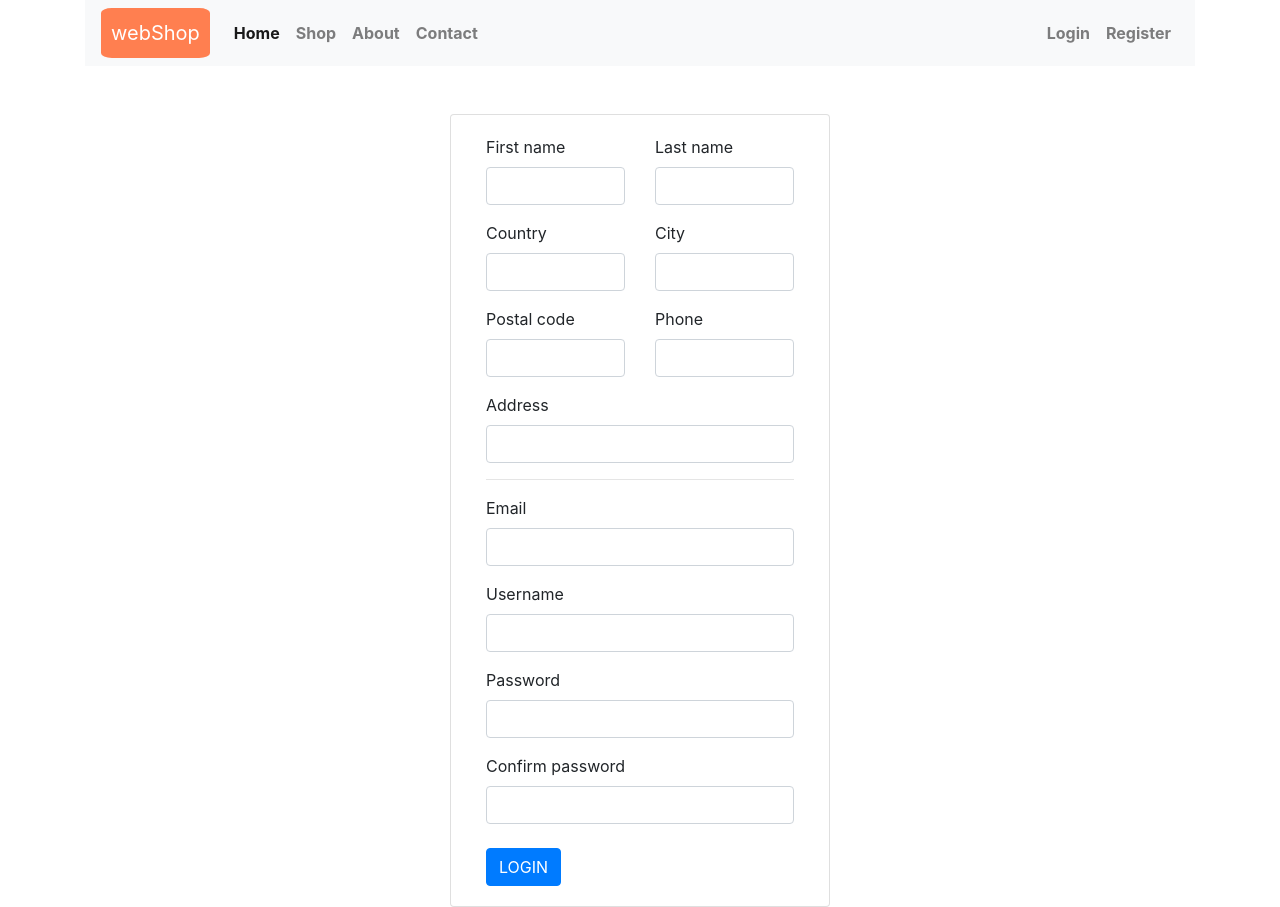
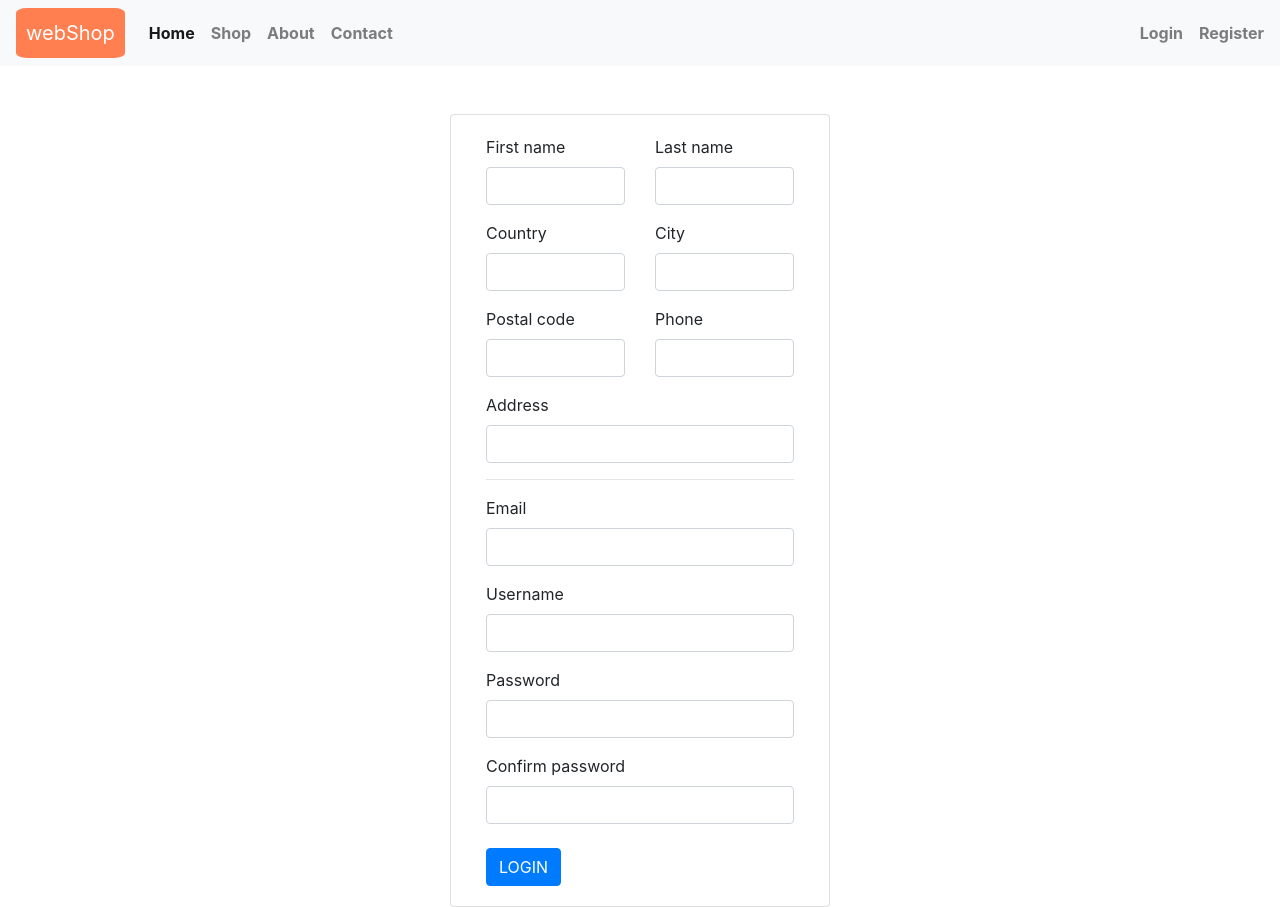
Before and after one commit to CojaONIX/webShop, a PHP site: page /views/register.php in a window 1280 px wide. Run offline with PHP 8.4, Linux system fonts and the light colour scheme; some libraries are stand-ins or nearby versions.

Commit message:
Modify navbar

```diff
--- a/views/components/nav.php
+++ b/views/components/nav.php
@@ -1,18 +1,21 @@
+<!-- TODO: ovde treba da se ispita da li je korisnik logovan, ako nije prikazi samo login/register -->
+<!-- TODO: ako jeste, prikazi, ostalo i logout... -->
+<!-- TODO: ako je korisnik admin (role === "admin" - treba da se prepravi baza) onda ubaci i link ka admin stranicama (ADMIN) -->
+<!-- TODO: mozda da se stavi podmeni za admina ako ima vise linkova/stranica, ili na admin stranicama da se ubaci jos jedan navbar -->
 
-<style>
+<!-- REMINDER: neka u tabeli "users" default "role" vrednost php postavlja kao "user", a rucno ce se unositi admini (role === "admin")  -->
 
-</style>
+<nav class="navbar navbar-expand-md navbar-light bg-light mb-5">
 
-<div class="container">
-  <nav class="navbar navbar-expand-md navbar-light bg-light ms-3 me-2 mb-5">
   <a id="logo" class="navbar-brand" href="home.php">webShop</a>
+
   <button class="navbar-toggler" type="button" data-toggle="collapse" data-target="#collapsibleNavbar">
     <span class="navbar-toggler-icon"></span>
   </button>
 
   <div class="collapse navbar-collapse" id="collapsibleNavbar">
 
-      <ul class="navbar-nav flex-grow-1">
+    <ul class="navbar-nav flex-grow-1 text-center">
       <li class="nav-item active">
         <a class="nav-link" href="home.php">Home <span class="sr-only">(current)</span></a>
       </li>
@@ -32,9 +35,10 @@
         <a class="nav-link" href="login.php">Login</a>
       </li>
       <li class="nav-item">
-          <a class="nav-link" href="register.php">Register</a>
+        <a class="nav-link pr-0" href="register.php">Register</a>
       </li>
     </ul>
+
   </div>
+
 </nav>
-</div>
```
Lines whose indentation alone changed are shown as unchanged.
